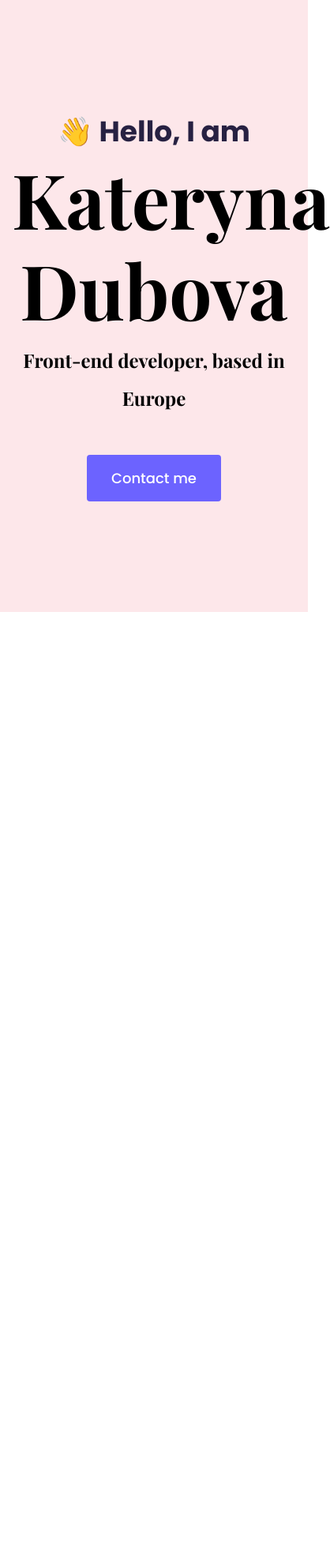
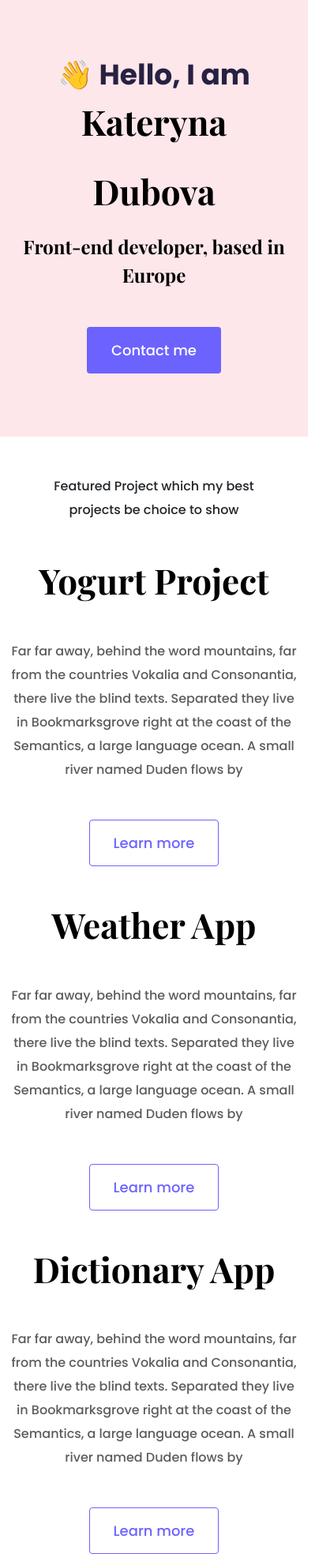
Before and after one commit to sonysp13/portfolio-project, a plain HTML site: page index.html in a window 390 px wide. Shown: the whole page at 79% size, 418 px wide, since content can reach past the window. Before the commit the page ends 844 px from the top, so only its background shows below. Drawn offline with nearby package versions, Linux system fonts and the light colour scheme.

Commit message:
Integrated homepage content design

```diff
--- a/index.html
+++ b/index.html
@@ -37,5 +37,61 @@
         <a href="#" class="btn btn-branding">Contact me</a>
       </div>
     </div>
+    <p class="text-center m-5">
+      Featured Project which my best projects be choice to show
+    </p>
+    <div class="container">
+      <div class="row mb-5">
+        <div class="col d-none d-lg-block">
+          <img src="images/yogurt.png" class="img-fluid" alt="" />
+        </div>
+        <div class="col">
+          <div class="project-description">
+            <h2 class="mb-5">Yogurt Project</h2>
+            <p class="mb-5 text-muted">
+              Far far away, behind the word mountains, far from the countries
+              Vokalia and Consonantia, there live the blind texts. Separated
+              they live in Bookmarksgrove right at the coast of the Semantics, a
+              large language ocean. A small river named Duden flows by
+            </p>
+            <a href="#" class="btn btn-branding-outline">Learn more</a>
+          </div>
+        </div>
+      </div>
+      <div class="row mb-5">
+        <div class="col">
+          <div class="project-description">
+            <h2 class="mb-5">Weather App</h2>
+            <p class="mb-5 text-muted">
+              Far far away, behind the word mountains, far from the countries
+              Vokalia and Consonantia, there live the blind texts. Separated
+              they live in Bookmarksgrove right at the coast of the Semantics, a
+              large language ocean. A small river named Duden flows by
+            </p>
+            <a href="#" class="btn btn-branding-outline">Learn more</a>
+          </div>
+        </div>
+        <div class="col d-none d-lg-block">
+          <img src="images/weather.png" class="img-fluid" alt="" />
+        </div>
+      </div>
+      <div class="row">
+        <div class="col d-none d-lg-block">
+          <img src="images/dictionary.png" class="img-fluid" alt="" />
+        </div>
+        <div class="col">
+          <div class="project-description">
+            <h2 class="mb-5">Dictionary App</h2>
+            <p class="mb-5 text-muted">
+              Far far away, behind the word mountains, far from the countries
+              Vokalia and Consonantia, there live the blind texts. Separated
+              they live in Bookmarksgrove right at the coast of the Semantics, a
+              large language ocean. A small river named Duden flows by
+            </p>
+            <a href="#" class="btn btn-branding-outline">Learn more</a>
+          </div>
+        </div>
+      </div>
+    </div>
   </body>
 </html>
--- a/styles/style.css
+++ b/styles/style.css
@@ -1,15 +1,13 @@
 :root {
   --branding-color: #6c63ff;
   --secondary-color: rgba(251, 212, 218, 0.551);
-    --heading-font-family: 'Playfair Display', serif;
-    --default-font-family: 'Poppins', serif;
+  --heading-font-family: "Playfair Display", serif;
+  --default-font-family: "Poppins", serif;
 }
-
 
 body {
   font-family: var(--default-font-family);
 }
-
 
 h1,
 h2,
@@ -24,16 +22,23 @@ h6 {
 
 h1 {
   font-size: 96px;
+  line-height: 1.5;
+}
+
+h2 {
+  font-size: 64px;
 }
 
 p {
   font-weight: normal;
+  font-size: 16px;
+  line-height: 30px;
 }
 
 .hero {
   background: var(--secondary-color);
   text-align: center;
-    padding: 140px 15px;
+  padding: 160px 20px;
 }
 
 .hero p {
@@ -47,7 +52,7 @@ p {
   font-family: var(--heading-font-family);
   font-weight: normal;
   font-size: 24px;
-    line-height: 2;
+  line-height: 1.5;
 }
 
 .btn-branding {
@@ -58,3 +63,36 @@ p {
   line-height: 27px;
   padding: 15px 30px;
 }
+
+.btn-branding-outline {
+  color: var(--branding-color);
+  border: 1px solid var(--branding-color);
+  border-radius: 4px;
+  font-size: 18px;
+  line-height: 27px;
+  padding: 15px 30px;
+}
+
+.project-description {
+  padding: 120px 60px;
+}
+
+@media (max-width: 900px) {
+  h1 {
+    font-size: 44px;
+    line-height: 2;
+  }
+
+  h2 {
+    font-size: 44px;
+  }
+
+  .hero {
+    padding: 80px 20px;
+  }
+
+  .project-description {
+    padding: 0;
+    text-align: center;
+  }
+}
```
Also changed, not shown: images/dictionary.png (added), images/weather.png (added), images/yogurt.png (added). Lines whose indentation alone changed are shown as unchanged.
